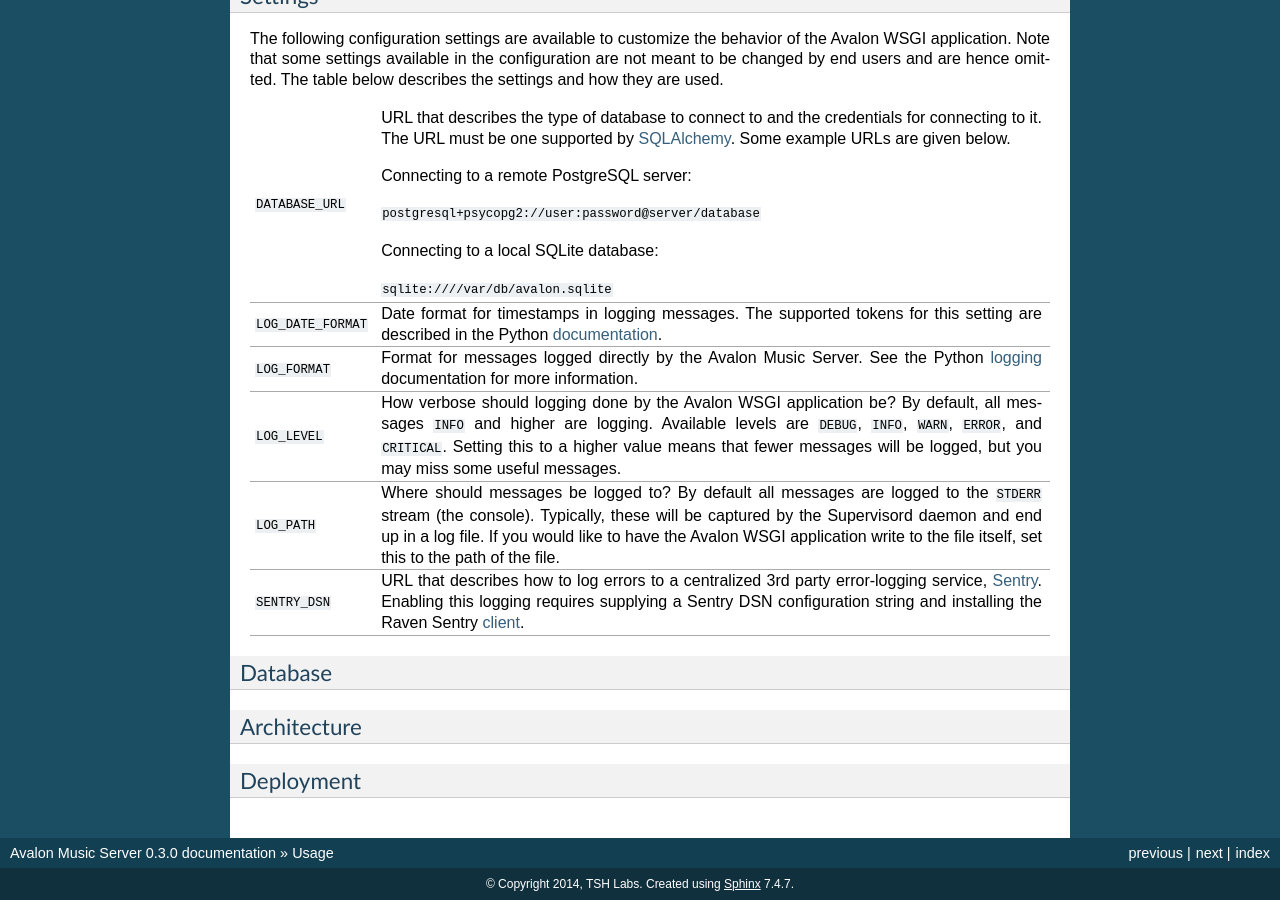
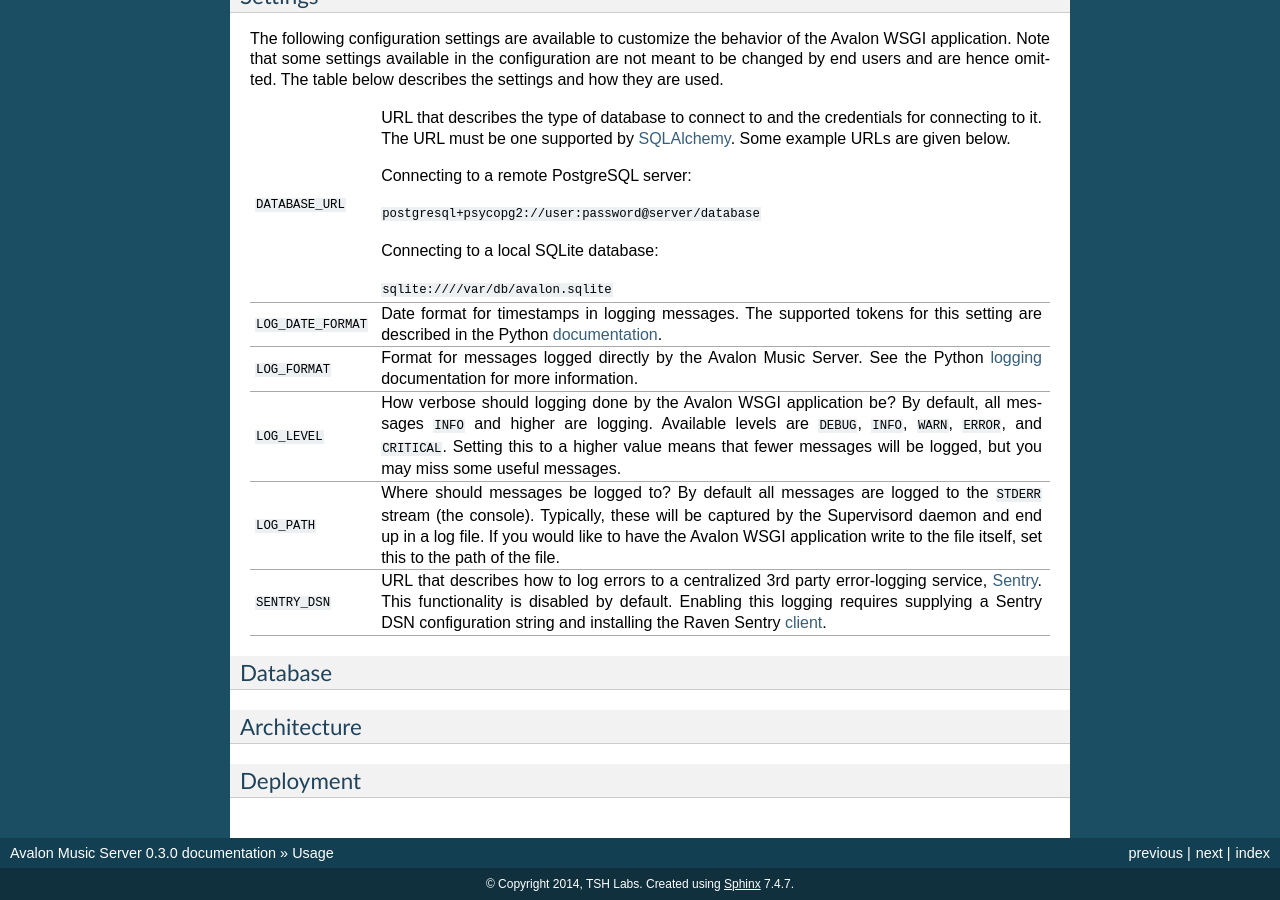
Before and after one commit to 56quarters/avalonms, a Sphinx documentation site: the page built from doc/source/usage.rst, in a window 1280 px wide and 900 px high, scrolled down 2343 px. Built offline with Sphinx 7.4.7, drawn with Linux system fonts in a browser that asks for light colours.

Commit message:
Clarity that Sentry is disabled by default

```diff
--- a/doc/source/usage.rst
+++ b/doc/source/usage.rst
@@ -176,9 +176,10 @@ describes the settings and how they are used.
                     of the file.
 
 ``SENTRY_DSN``      URL that describes how to log errors to a centralized 3rd party
-                    error-logging service, Sentry_. Enabling this logging requires
-                    supplying a Sentry DSN configuration string and installing the
-                    Raven Sentry client_.
+                    error-logging service, Sentry_. This functionality is disabled
+                    by default. Enabling this logging requires supplying a Sentry
+                    DSN configuration string and installing the Raven Sentry
+                    client_.
 =================== ===============================================================
 
 Database
```
